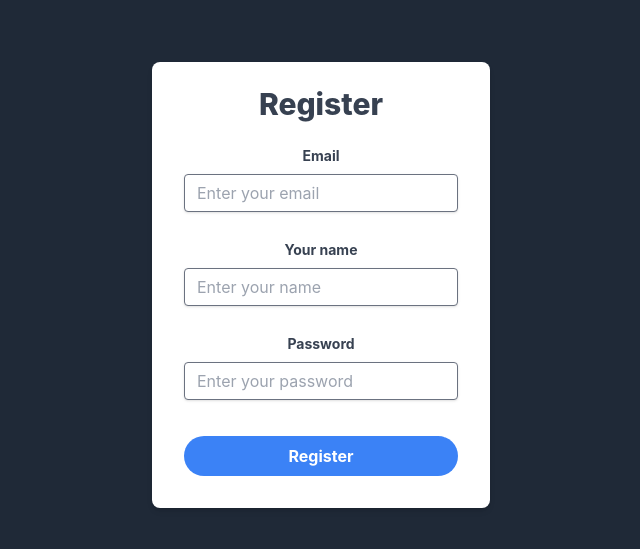
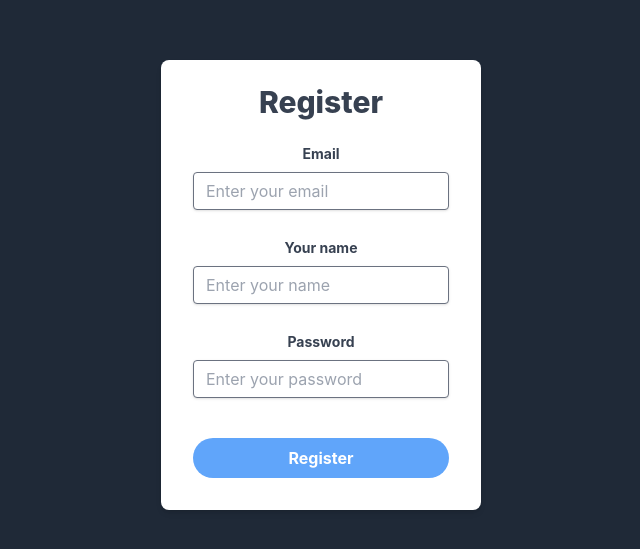
Before and after one commit to kjaroma/tic-tac-toe, a React (Create React App) app in the folder client/: page /register in a window 1280 px wide. Shown: the part 115-664 px from the top of the page, without its empty margins (319-959 px from the left). Built offline with nearby package versions, Linux system fonts and the light colour scheme.

Commit message:
Handle form errors

```diff
--- a/client/src/components/pages/Login.tsx
+++ b/client/src/components/pages/Login.tsx
@@ -1,9 +1,10 @@
-import React, { useState } from 'react';
+import React, { useEffect, useState } from 'react';
 import { useAuth } from '../../hooks/useAuth';
 import { Link } from 'react-router-dom';
 import Input from '../ui/Input';
 import Button from '../ui/Button';
 import FormTitle from '../ui/FormTitle';
+import FromError from '../ui/FormError';
 
 const Login = () => {
   const [email, setEmail] = useState('');
@@ -12,19 +13,22 @@ const Login = () => {
 
   const { onLogin } = useAuth();
 
-  const handleLogin = (e: React.MouseEvent) => {
+  const handleLogin = async (e: React.MouseEvent) => {
     e.preventDefault();
-    onLogin(email, password)
-    if (email && password) {
-      setError('');
-    } else {
-      setError('Please enter both email and password');
+    const error = await onLogin(email, password)
+    if (error) {
+      setError(error);
     }
   };
 
+  useEffect(() => {
+    setError('')
+  }, [email, password])
+  const isDisabled = email.length === 0 || password.length === 0
+
   return (
     <div className="flex flex-col items-center justify-center p-12">
-      <form className="bg-white shadow-md rounded-lg px-8 pt-6 pb-8 flex flex-col">
+      <form className="bg-white shadow-md rounded-lg px-8 pt-6 pb-8 flex flex-col w-80">
         <FormTitle>Login</FormTitle>
         <div className='mb-4'>
           <label className='block text-gray-700 text-sm font-bold mb-2' htmlFor="email">
@@ -38,7 +42,7 @@ const Login = () => {
             onChange={(e) => setEmail(e.target.value)}
           />
         </div>
-        <div className='mb-6'>
+        <div>
           <label className='block text-gray-700 text-sm font-bold mb-2' htmlFor="password">
             Password
           </label>
@@ -50,7 +54,8 @@ const Login = () => {
             onChange={(e) => setPassword(e.target.value)}
           />
         </div>
-        <Button onClick={handleLogin}>Login</Button>
+        <FromError message={error} />
+        <Button onClick={handleLogin} disabled={isDisabled}>Login</Button>
         <div>
           <span className='text-sm block pt-4'>
             Do not have account yet?
--- a/client/src/components/pages/Register.tsx
+++ b/client/src/components/pages/Register.tsx
@@ -1,8 +1,9 @@
-import React, { useState } from 'react';
+import React, { useEffect, useState } from 'react';
 import { useAuth } from '../../hooks/useAuth';
 import Input from '../ui/Input';
 import Button from '../ui/Button';
 import FormTitle from '../ui/FormTitle';
+import FromError from '../ui/FormError';
 
 const Register = () => {
   const [email, setEmail] = useState('');
@@ -12,19 +13,23 @@ const Register = () => {
 
   const { onRegister } = useAuth();
 
-  const handleRegister = (e: React.MouseEvent) => {
+  const handleRegister = async (e: React.MouseEvent) => {
     e.preventDefault();
-    onRegister(email, name, password)
-    if (email && password) {
-      setError('');
-    } else {
-      setError('Please enter both email and password');
+    const error = await onRegister(email, name, password)
+    if (error) {
+      setError(error);
     }
   };
 
+  useEffect(() => {
+    setError('')
+  }, [email, password])
+
+  const isDisabled = email.length === 0 || password.length === 0
+
   return (
     <div className="flex flex-col items-center justify-center p-12">
-      <form className="bg-white shadow-md rounded-lg px-8 pt-6 pb-8 flex flex-col">
+      <form className="bg-white shadow-md rounded-lg px-8 pt-6 pb-8 flex flex-col w-80">
         <FormTitle>Register</FormTitle>
         <div className='mb-4'>
           <label className='block text-gray-700 text-sm font-bold mb-2' htmlFor="email">
@@ -50,7 +55,7 @@ const Register = () => {
             onChange={(e) => setName(e.target.value)}
           />
         </div>
-        <div className='mb-6'>
+        <div>
           <label className='block text-gray-700 text-sm font-bold mb-2' htmlFor="password">
             Password
           </label>
@@ -62,7 +67,8 @@ const Register = () => {
             onChange={(e) => setPassword(e.target.value)}
           />
         </div>
-        <Button onClick={handleRegister}>Register</Button>
+        <FromError message={error} />
+        <Button onClick={handleRegister} disabled={isDisabled}>Register</Button>
       </form>
     </div>
   );
--- a/client/src/components/ui/Button.tsx
+++ b/client/src/components/ui/Button.tsx
@@ -1,5 +1,5 @@
 function Button(props: React.ButtonHTMLAttributes<HTMLButtonElement>) {
-    return <button className="bg-blue-500 hover:bg-blue-700 text-white font-bold py-2 px-4 rounded-full"
+    return <button className="bg-blue-500 hover:bg-blue-700 text-white font-bold py-2 px-4 rounded-full disabled:bg-blue-400 disabled:cursor-not-allowed"
         {...props} />
 }
 
--- /dev/null
+++ b/client/src/components/ui/FormError.tsx
@@ -0,0 +1,11 @@
+type FormErrorProps = {
+    message: string
+}
+
+function FromError({message}: FormErrorProps) {
+    return (
+        <div className='text-red-500 text-xs mb-3 h-4 truncate'>{message.split('/')[1]}</div>
+    )
+}
+
+export default FromError
--- a/client/src/providers/AuthProvider.tsx
+++ b/client/src/providers/AuthProvider.tsx
@@ -11,8 +11,8 @@ export type UserAuthData = {
 
 export type AuthContextType = {
     userAuthData: UserAuthData,
-    onLogin: (email: string, password: string) => void,
-    onRegister: (email: string, name:string, password: string) => void,
+    onLogin: (email: string, password: string) => Promise<string|undefined>,
+    onRegister: (email: string, name:string, password: string) => Promise<string|undefined>,
     onLogout: () => void
 }
 
@@ -24,7 +24,7 @@ const AuthProvider = ({ children }: PropsWithChildren) => {
     const location = useLocation();
     const [_, setCookie] = useCookies(['access_token'])
 
-    const makeAuthRequest = async (email: string, password: string, url: string, name?: string) => {
+    const makeAuthRequest = async (email: string, password: string, url: string, name?: string): Promise<string|undefined> => {
         try {
             const response = await fetch(url, {
                 method: 'POST',
@@ -33,10 +33,10 @@ const AuthProvider = ({ children }: PropsWithChildren) => {
                 },
                 body: JSON.stringify({ email, name, password }),
             })
+            const data = await response.json();
             if (!response.ok) {
-                throw new Error('Invalid credentials');
+                return  data.message
             }
-            const data = await response.json();
             setUserAuthData(data)
             setCookie('access_token', data.accessToken)
             const origin = location.state?.from?.pathname || '/game';
```
